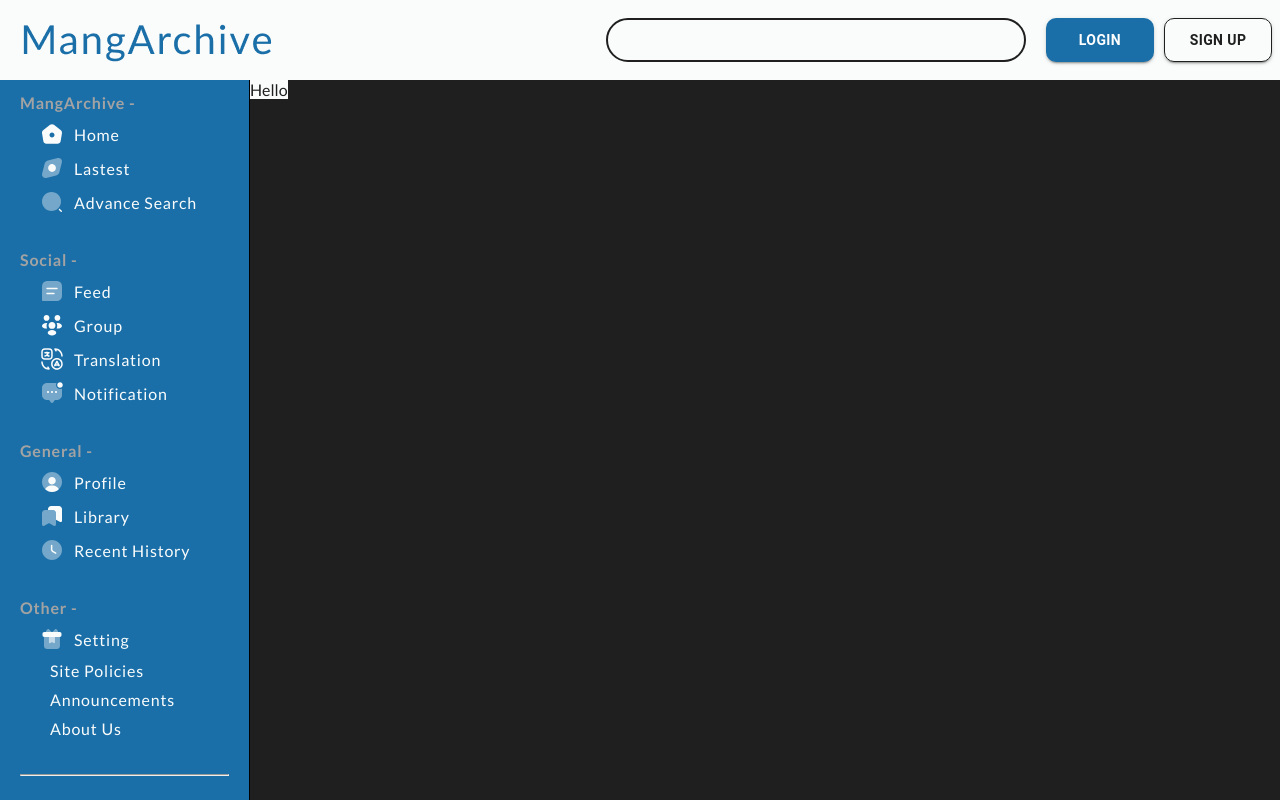
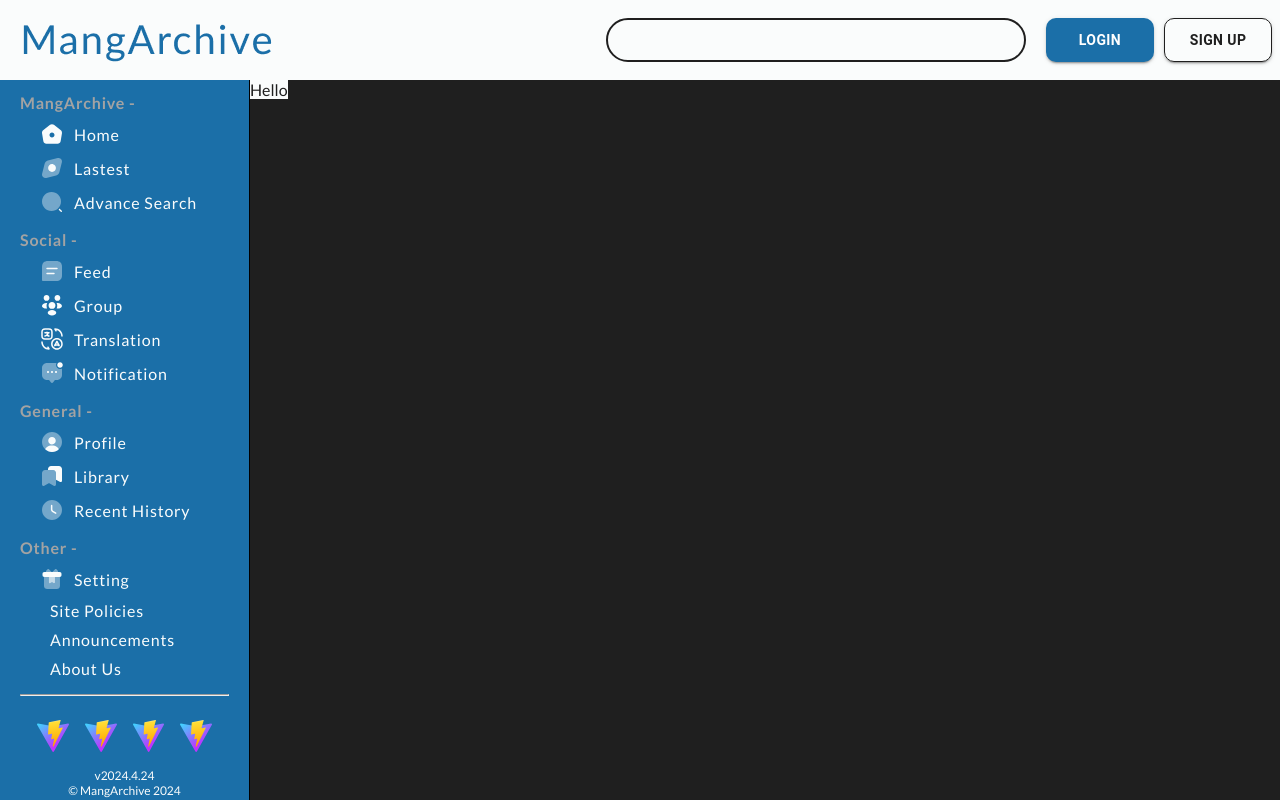
Before and after one commit to HelyxXZeng/MangArchive, a React (Vite) app: page / in a window 1280 px wide. Built offline with nearby package versions, Linux system fonts and the light colour scheme.

Commit message:
Optimized UI/UX

```diff
--- a/src/components/mainComponents/headerBar/HeaderBar.tsx
+++ b/src/components/mainComponents/headerBar/HeaderBar.tsx
@@ -16,7 +16,7 @@ const HeaderBar = () => {
   const [status, setStatus] = useState<boolean>(false);
   console.log(status?"y":"n")
   return (
-    <div className="headerBar">
+    <header className="headerBar">
       <div className="logo">
         <img src="/Logo.png" alt="" />
       </div>
@@ -66,7 +66,7 @@ const HeaderBar = () => {
           )}
         </div>
       </div>
-    </div>
+    </header>
   )
 }
 
--- a/src/components/mainComponents/headerBar/headerBar.scss
+++ b/src/components/mainComponents/headerBar/headerBar.scss
@@ -4,6 +4,8 @@
     width: 100%;
     height: 80px;
     display: flex;
+    // position: fixed;
+    // top: 0;
     flex-direction: row;
     align-items: center;
     justify-content: space-between;
--- a/src/components/mainComponents/sideBar/sideBar.scss
+++ b/src/components/mainComponents/sideBar/sideBar.scss
@@ -3,15 +3,18 @@
 .menu{
     font-family: "Lato", sans-serif;
     font-style: normal;
+    display: flex;
+    flex-direction: column;
+    height: 100%;
     .item{
         display: flex;
         flex-direction: column;
         gap: 10px;
-        margin-bottom: 20px;
         font-size: 16px;
         line-height: normal;
         letter-spacing: 0.8px;
         padding:8px 0;
+
 
         .title{
             color: $text-gray-soft;
@@ -38,6 +41,7 @@
         flex-direction: column;
         align-items: center;
         text-align: center;
+        margin-top: auto;
         .line{
             width: 100%;
 
--- a/src/global-styles/App.scss
+++ b/src/global-styles/App.scss
@@ -18,13 +18,15 @@ body{
 .main{
   font-family: "Lato", sans-serif;
   background-color: $main-bg;
-  overflow-y: scroll;
-  max-height: 100vh;
-
+  // padding-top: 80px;
+  overscroll-behavior: contain;
+  overflow-y: auto;
+  height: 100vh;
   /* Cho trình duyệt Chrome và Safari */
   &::-webkit-scrollbar {
     width: 8px; /* Chiều rộng của scrollbar */
     height: 8px;
+    // oaddi
   }
 
   &::-webkit-scrollbar-track {
@@ -39,10 +41,11 @@ body{
   &::-webkit-scrollbar-thumb:hover {
     background-color: $blue-soft-hover; /* Màu thumb khi hover */
   }
+
+
   .container{
 
     display: flex;
-
     .sideBarContainer{
       width: 250px;
       padding: 5px 20px;
@@ -50,12 +53,14 @@ body{
       background: $blue-main;
 
       .contentContainer{
+        /* Cho trình duyệt Chrome và Safari */
+
         padding: 5px 20px;
         width: 100%;
       }
-
-      overflow-y: scroll;
-      max-height: 100vh;
+      overscroll-behavior: contain;
+      overflow-y: auto;
+      height: calc(100vh - 80px);
 
       /* Cho trình duyệt Chrome và Safari */
       &::-webkit-scrollbar {
```
